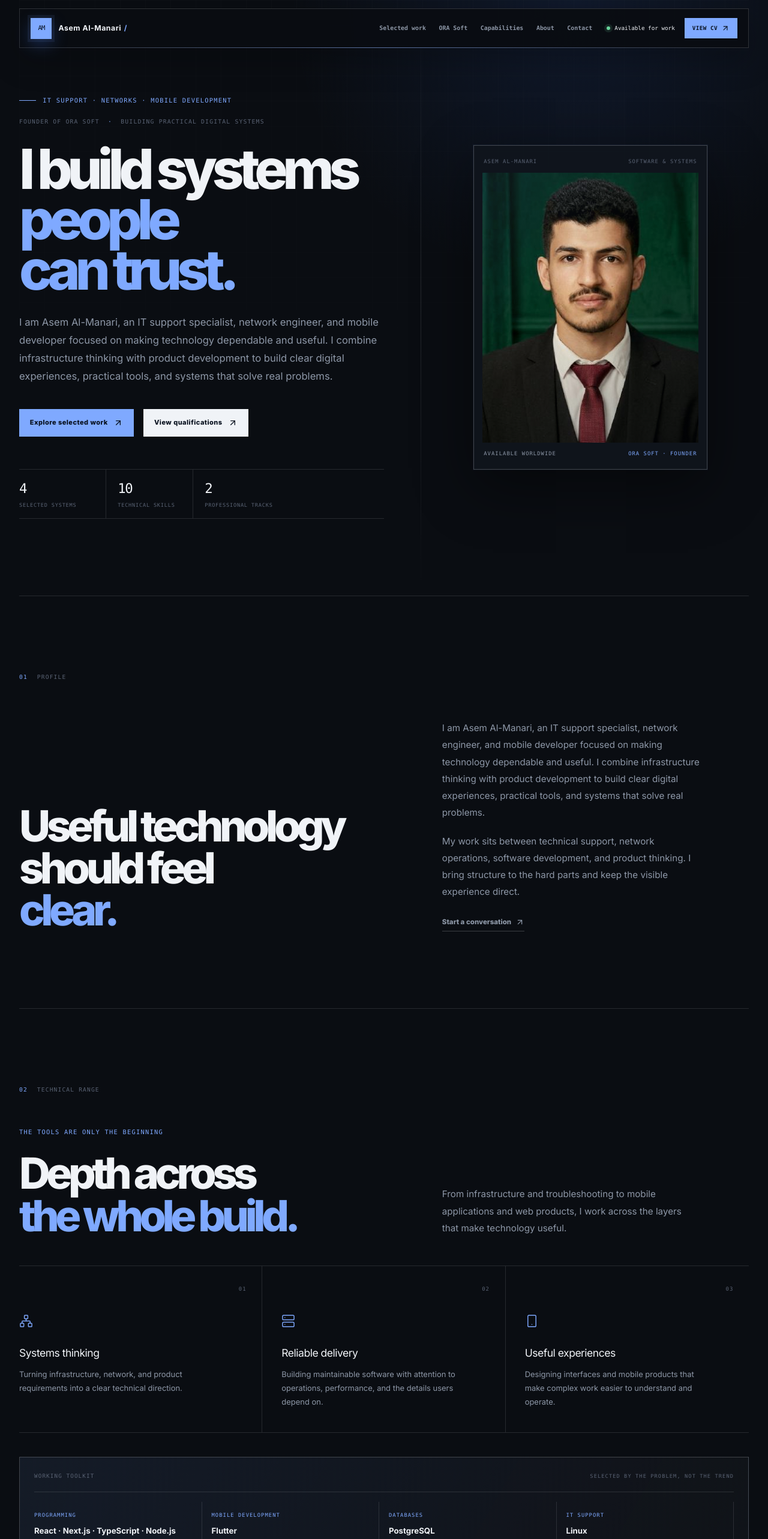
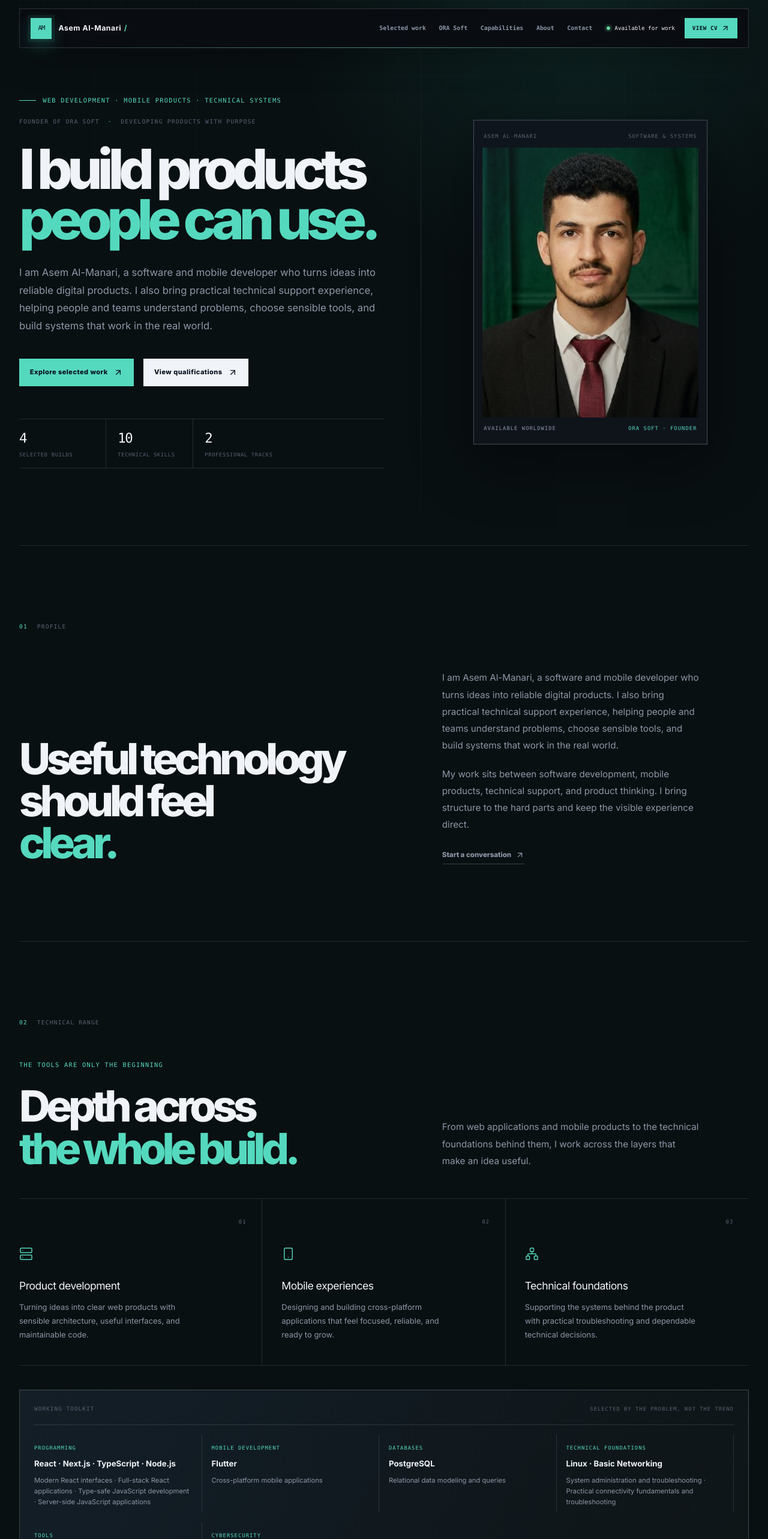
Before and after one commit to bassamdev711/asem-portfolio, a Next.js app: page / in a window 1280 px wide. Shown: the top 2566 px of the page at 60% size. Built offline with nearby package versions, Linux system fonts and the light colour scheme; no server answers.

Commit message:
Shape Asem identity around software and products

```diff
--- a/app/globals.css
+++ b/app/globals.css
@@ -182,20 +182,20 @@
 
 /* Technical editorial portfolio direction */
 .technical-shell {
-  --tech-bg: #0a0d12;
-  --tech-surface: #10151d;
-  --tech-surface-soft: #151b24;
+  --tech-bg: #091012;
+  --tech-surface: #0e1718;
+  --tech-surface-soft: #142021;
   --tech-ink: #f0f3f7;
   --tech-muted: #8d97a7;
   --tech-faint: #596273;
   --tech-line: rgba(235, 240, 247, 0.12);
   --tech-line-strong: rgba(235, 240, 247, 0.22);
-  --tech-blue: #7fa9ff;
-  --tech-cyan: #72d9e7;
+  --tech-blue: #55d9be;
+  --tech-cyan: #8ef0d3;
   position: relative;
   min-height: 100vh;
   overflow: clip;
-  background: radial-gradient(circle at 75% 0%, rgba(64, 124, 255, 0.11), transparent 30rem), var(--tech-bg);
+  background: radial-gradient(circle at 75% 0%, rgba(45, 190, 160, 0.11), transparent 30rem), var(--tech-bg);
   color: var(--tech-ink);
   font-family: var(--font-inter), system-ui, sans-serif;
 }
@@ -204,9 +204,9 @@
 .technical-shell a { color: inherit; text-decoration: none; }
 .technical-frame { position: relative; z-index: 1; width: min(1220px, calc(100% - 64px)); margin: 0 auto; }
 .technical-header { position: fixed; top: 14px; left: 50%; z-index: 40; display: flex; align-items: center; justify-content: space-between; gap: 1.5rem; width: min(1220px, calc(100% - 64px)); height: 66px; padding: 0 1.15rem; border: 1px solid rgba(235, 240, 247, 0.16); background: rgba(10, 13, 18, 0.96); box-shadow: 0 18px 55px rgba(0, 0, 0, 0.24); transform: translateX(-50%); }
-.technical-header::after { content: ""; position: absolute; right: 1rem; bottom: -1px; left: 1rem; height: 1px; background: linear-gradient(90deg, transparent, rgba(127, 169, 255, 0.52), transparent); }
+.technical-header::after { content: ""; position: absolute; right: 1rem; bottom: -1px; left: 1rem; height: 1px; background: linear-gradient(90deg, transparent, rgba(85, 217, 190, 0.52), transparent); }
 .technical-brand { display: inline-flex; align-items: center; flex: 0 0 auto; gap: 0.7rem; color: var(--tech-muted); font-size: 0.77rem; font-weight: 700; letter-spacing: 0.04em; }
-.technical-brand-mark { display: grid; place-items: center; width: 35px; height: 35px; color: #07101f; background: var(--tech-blue); font-family: ui-monospace, SFMono-Regular, Menlo, monospace; font-size: 0.66rem; font-weight: 500; letter-spacing: -0.08em; box-shadow: 0 0 0 5px rgba(127, 169, 255, 0.08), 0 10px 28px rgba(64, 124, 255, 0.28); }
+.technical-brand-mark { display: grid; place-items: center; width: 35px; height: 35px; color: #07101f; background: var(--tech-blue); font-family: ui-monospace, SFMono-Regular, Menlo, monospace; font-size: 0.66rem; font-weight: 500; letter-spacing: -0.08em; box-shadow: 0 0 0 5px rgba(85, 217, 190, 0.08), 0 10px 28px rgba(45, 190, 160, 0.28); }
 .technical-brand-slash { margin-left: 0.3rem; color: var(--tech-blue); }
 .technical-nav { display: flex; align-items: center; gap: 1.35rem; margin-left: auto; color: var(--tech-muted); font-family: ui-monospace, SFMono-Regular, Menlo, monospace; font-size: 0.62rem; font-weight: 700; white-space: nowrap; }
 .technical-nav a, .technical-cv-link, .technical-text-link, .technical-availability, .technical-footer a { transition: color 0.2s ease, opacity 0.2s ease, transform 0.2s ease; }
@@ -215,7 +215,7 @@
 .technical-availability { display: inline-flex; align-items: center; gap: 0.45rem; color: var(--tech-muted); font-family: ui-monospace, SFMono-Regular, Menlo, monospace; font-size: 0.58rem; white-space: nowrap; }
 .technical-status-dot { width: 6px; height: 6px; border-radius: 50%; background: #69d59b; box-shadow: 0 0 0 4px rgba(105, 213, 155, 0.12); }
 .technical-cv-link { display: inline-flex; align-items: center; gap: 0.35rem; min-height: 34px; padding: 0 0.75rem; color: #08111f !important; border: 1px solid var(--tech-blue); background: var(--tech-blue); font-family: ui-monospace, SFMono-Regular, Menlo, monospace; font-size: 0.58rem; font-weight: 700; letter-spacing: 0.05em; text-transform: uppercase; white-space: nowrap; }
-.technical-cv-link:hover { background: #a9c6ff; transform: translateY(-2px); }
+.technical-cv-link:hover { background: #b3ffe8; transform: translateY(-2px); }
 
 .technical-hero { display: grid; grid-template-columns: minmax(0, 1.07fr) minmax(350px, 0.93fr); align-items: center; gap: 5rem; min-height: 820px; padding: 10rem 0 8rem; }
 .technical-hero::before { content: ""; position: absolute; inset: 0; pointer-events: none; background-image: linear-gradient(rgba(255,255,255,0.035) 1px, transparent 1px), linear-gradient(90deg, rgba(255,255,255,0.035) 1px, transparent 1px); background-size: 42px 42px; mask-image: linear-gradient(to bottom, black, transparent 72%); opacity: 0.38; }
@@ -233,7 +233,7 @@
 .technical-button { display: inline-flex; align-items: center; justify-content: center; gap: 0.6rem; min-height: 46px; padding: 0 1.05rem; border: 1px solid transparent; font-size: 0.69rem; font-weight: 800; letter-spacing: 0.04em; transition: transform 0.2s ease, background 0.2s ease, color 0.2s ease; }
 .technical-button:hover { transform: translateY(-2px); }
 .technical-button-primary { color: #08111f !important; background: var(--tech-blue); }
-.technical-button-primary:hover { background: #a9c6ff; }
+.technical-button-primary:hover { background: #b3ffe8; }
 .technical-button-light { color: #08111f !important; background: var(--tech-ink); }
 .technical-button-light:hover { background: var(--tech-blue); }
 .technical-button-outline { color: var(--tech-ink) !important; border-color: var(--tech-line-strong); background: rgba(255,255,255,0.025); }
@@ -348,7 +348,7 @@
 .technical-service-features svg { color: var(--tech-blue); }
 
 .technical-contact-section { padding-bottom: 5rem; }
-.technical-contact-panel { position: relative; overflow: hidden; padding: 1.6rem 2.2rem 2.2rem; border: 1px solid rgba(127,169,255,0.34); background: radial-gradient(circle at 88% 8%, rgba(64,124,255,0.2), transparent 34%), linear-gradient(145deg, #14213a 0%, #0d1524 54%, #0a0f18 100%); box-shadow: 0 28px 90px rgba(0,0,0,0.28), inset 0 1px 0 rgba(255,255,255,0.06); }
+.technical-contact-panel { position: relative; overflow: hidden; padding: 1.6rem 2.2rem 2.2rem; border: 1px solid rgba(85,217,190,0.34); background: radial-gradient(circle at 88% 8%, rgba(45, 190, 160,0.2), transparent 34%), linear-gradient(145deg, #102a29 0%, #0d1d20 54%, #0a1316 100%); box-shadow: 0 28px 90px rgba(0,0,0,0.28), inset 0 1px 0 rgba(255,255,255,0.06); }
 .technical-contact-topline { display: flex; justify-content: space-between; gap: 1rem; padding-bottom: 5rem; color: var(--tech-faint); border-bottom: 1px solid rgba(235,240,247,0.14); font-size: 0.58rem; }
 .technical-contact-content { max-width: 760px; padding: 4.5rem 0 4.5rem; }
 .technical-contact-content h2 { margin-top: 1.5rem; color: var(--tech-ink); font-size: clamp(2.8rem, 5.5vw, 6rem); }
--- a/app/layout.tsx
+++ b/app/layout.tsx
@@ -19,7 +19,7 @@ export const metadata: Metadata = {
     default: "Asem Al-Manari | IT Support, Networks & Mobile Development",
   },
   description:
-    "Full-Stack Developer specializing in modern web technologies. View my projects, skills, and experience.",
+    "Software and mobile developer building reliable digital products, practical tools, and clear technical experiences.",
   icons: {
     icon: "/favicon.ico",
     shortcut: "/favicon-16x16.png",
--- a/components/technical-portfolio.tsx
+++ b/components/technical-portfolio.tsx
@@ -11,9 +11,9 @@ const skillGroups = Array.from(new Set(staticSkills.map((skill) => skill.categor
 }));
 
 const capabilities = [
-  { number: "01", icon: Network, title: "Systems thinking", description: "Turning infrastructure, network, and product requirements into a clear technical direction." },
-  { number: "02", icon: Server, title: "Reliable delivery", description: "Building maintainable software with attention to operations, performance, and the details users depend on." },
-  { number: "03", icon: Smartphone, title: "Useful experiences", description: "Designing interfaces and mobile products that make complex work easier to understand and operate." },
+  { number: "01", icon: Server, title: "Product development", description: "Turning ideas into clear web products with sensible architecture, useful interfaces, and maintainable code." },
+  { number: "02", icon: Smartphone, title: "Mobile experiences", description: "Designing and building cross-platform applications that feel focused, reliable, and ready to grow." },
+  { number: "03", icon: Network, title: "Technical foundations", description: "Supporting the systems behind the product with practical troubleshooting and dependable technical decisions." },
 ] as const;
 
 export function TechnicalPortfolio() {
@@ -43,16 +43,16 @@ export function TechnicalPortfolio() {
       <section id="home" className="technical-hero technical-frame">
         <div className="technical-hero-line" />
         <div className="technical-hero-copy">
-          <p className="technical-eyebrow"><span className="technical-eyebrow-line" /> IT support · networks · mobile development</p>
-          <p className="technical-founder-note">Founder of ORA Soft <span>·</span> building practical digital systems</p>
-          <h1>I build systems<span>people can trust.</span></h1>
+          <p className="technical-eyebrow"><span className="technical-eyebrow-line" /> Web development · mobile products · technical systems</p>
+          <p className="technical-founder-note">Founder of ORA Soft <span>·</span> developing products with purpose</p>
+          <h1>I build products<span>people can use.</span></h1>
           <p className="technical-lead">{staticProfile.about}</p>
           <div className="technical-actions">
             <a href="#projects" className="technical-button technical-button-primary">Explore selected work <ArrowUpRight size={16} /></a>
             <Link href="/cv" className="technical-button technical-button-light">View qualifications <ArrowUpRight size={16} /></Link>
           </div>
           <div className="technical-proof">
-            <div><strong>{staticProjects.length}</strong><span>selected systems</span></div>
+            <div><strong>{staticProjects.length}</strong><span>selected builds</span></div>
             <div><strong>{staticSkills.length}</strong><span>technical skills</span></div>
             <div><strong>{staticExperiences.length}</strong><span>professional tracks</span></div>
           </div>
@@ -72,7 +72,7 @@ export function TechnicalPortfolio() {
           <h2>Useful technology should feel <em>clear.</em></h2>
           <div className="technical-copy">
             <p>{staticProfile.about}</p>
-            <p>My work sits between technical support, network operations, software development, and product thinking. I bring structure to the hard parts and keep the visible experience direct.</p>
+            <p>My work sits between software development, mobile products, technical support, and product thinking. I bring structure to the hard parts and keep the visible experience direct.</p>
             <a href="#contact" className="technical-text-link">Start a conversation <ArrowUpRight size={15} /></a>
           </div>
         </div>
@@ -82,7 +82,7 @@ export function TechnicalPortfolio() {
         <div className="technical-section-kicker"><span>02</span><span>Technical range</span></div>
         <div className="technical-heading-row">
           <div><p className="technical-eyebrow">The tools are only the beginning</p><h2>Depth across<br /><span>the whole build.</span></h2></div>
-          <p className="technical-section-intro">From infrastructure and troubleshooting to mobile applications and web products, I work across the layers that make technology useful.</p>
+          <p className="technical-section-intro">From web applications and mobile products to the technical foundations behind them, I work across the layers that make an idea useful.</p>
         </div>
         <div className="technical-capability-grid">
           {capabilities.map(({ number, icon: Icon, title, description }) => (
@@ -99,7 +99,7 @@ export function TechnicalPortfolio() {
 
       <section id="experience" className="technical-section technical-frame">
         <div className="technical-section-kicker"><span>03</span><span>Experience</span></div>
-        <div className="technical-heading-row technical-heading-border"><div><p className="technical-eyebrow">Work with a practical bias</p><h2>Experience that stays<br /><span>close to the problem.</span></h2></div><p className="technical-section-intro">A record of support, infrastructure, and development work shaped by real operational needs.</p></div>
+        <div className="technical-heading-row technical-heading-border"><div><p className="technical-eyebrow">Work with a practical bias</p><h2>Experience that stays<br /><span>close to the problem.</span></h2></div><p className="technical-section-intro">A record of development and technical support work shaped by real operational needs and useful outcomes.</p></div>
         <div className="technical-timeline">
           {staticExperiences.map((experience) => <article key={experience.id} className="technical-timeline-item"><div className="technical-timeline-date">{experience.start_date ? String(experience.start_date).slice(0, 4) : ""} — {experience.is_current ? "Present" : experience.end_date ? String(experience.end_date).slice(0, 4) : ""}</div><div><h3>{experience.job_title}</h3><p className="technical-timeline-company">{experience.company} · {experience.location}</p><p>{experience.description}</p><p className="technical-timeline-responsibilities">{experience.responsibilities}</p><div className="technical-tags">{experience.technologies.map((technology) => <span key={technology}>{technology}</span>)}</div></div></article>)}
         </div>
@@ -127,12 +127,12 @@ export function TechnicalPortfolio() {
 
       <section id="services" className="technical-section technical-frame">
         <div className="technical-section-kicker"><span>07</span><span>Services</span></div>
-        <div className="technical-heading-row technical-heading-border"><div><p className="technical-eyebrow">How I can help</p><h2>Focused support for<br /><span>useful systems.</span></h2></div><p className="technical-section-intro">Support, networking, mobile development, and technical consultation for teams that care about dependable work.</p></div>
+        <div className="technical-heading-row technical-heading-border"><div><p className="technical-eyebrow">How I can help</p><h2>Focused support for<br /><span>useful systems.</span></h2></div><p className="technical-section-intro">Web development, mobile products, technical support, and practical consultation for people who want dependable work.</p></div>
         <div className="technical-services-grid">{staticServices.map((service, index) => <article key={service.id}><span className="technical-card-number">0{index + 1}</span><h3>{service.title}</h3><p>{service.description}</p><div className="technical-service-features">{service.features.split("\n").map((feature) => <span key={feature}><Check size={14} />{feature}</span>)}</div></article>)}</div>
       </section>
 
       <section id="contact" className="technical-section technical-frame technical-contact-section">
-        <div className="technical-contact-panel"><div className="technical-contact-topline"><span>08 / Contact</span><span>Available for the right challenge</span></div><div className="technical-contact-content"><p className="technical-eyebrow"><span className="technical-eyebrow-line" /> Start a conversation</p><h2>Have a complex idea?<br /><span>Let&apos;s give it shape.</span></h2><p>Whether you need reliable technical support, a stronger foundation, or a practical digital product, I&apos;d be glad to hear what you&apos;re building.</p><a href={`mailto:${staticProfile.email}`} className="technical-button technical-button-light">{staticProfile.email} <ArrowUpRight size={17} /></a></div><div className="technical-contact-links"><a href={staticSocialLinks[0].url} target="_blank" rel="noreferrer"><Github size={17} /> GitHub</a><a href={`mailto:${staticProfile.email}`}><Mail size={17} /> Email</a>{staticProfile.phone && <a href={`tel:${staticProfile.phone}`}><Phone size={17} /> {staticProfile.phone}</a>}<span><MapPin size={17} /> {staticProfile.location}</span></div></div>
+        <div className="technical-contact-panel"><div className="technical-contact-topline"><span>08 / Contact</span><span>Available for the right challenge</span></div><div className="technical-contact-content"><p className="technical-eyebrow"><span className="technical-eyebrow-line" /> Start a conversation</p><h2>Have a complex idea?<br /><span>Let&apos;s give it shape.</span></h2><p>Whether you need a practical digital product, a mobile experience, or technical support that brings clarity to the problem, I&apos;d be glad to hear what you&apos;re building.</p><a href={`mailto:${staticProfile.email}`} className="technical-button technical-button-light">{staticProfile.email} <ArrowUpRight size={17} /></a></div><div className="technical-contact-links"><a href={staticSocialLinks[0].url} target="_blank" rel="noreferrer"><Github size={17} /> GitHub</a><a href={`mailto:${staticProfile.email}`}><Mail size={17} /> Email</a>{staticProfile.phone && <a href={`tel:${staticProfile.phone}`}><Phone size={17} /> {staticProfile.phone}</a>}<span><MapPin size={17} /> {staticProfile.location}</span></div></div>
       </section>
 
       <footer className="technical-footer technical-frame"><span><b>AM</b> © {new Date().getFullYear()} Asem Al-Manari</span><span>Designed, engineered, and shipped with intent.</span><a href="#home">Back to top <ArrowUpRight size={15} /></a></footer>
--- a/lib/seo.ts
+++ b/lib/seo.ts
@@ -53,7 +53,7 @@ export function generatePersonSchema() {
     "@context": "https://schema.org",
     "@type": "Person",
     name: "Asem Al-Manari",
-    jobTitle: "Full-Stack Developer",
+    jobTitle: "Software Developer & Mobile Developer",
     url: siteUrl,
     email: "hello@asem.dev",
     sameAs: [] as string[],
--- a/lib/static-data.ts
+++ b/lib/static-data.ts
@@ -54,10 +54,10 @@ export type StaticProject = {
 export const profile: StaticProfile = {
   id: "asem-profile",
   full_name: "Asem Al-Manari",
-  professional_title: "IT Support Specialist · Network Engineer · Mobile Developer",
-  headline: "Building reliable systems and useful digital products.",
+  professional_title: "Software Developer · Mobile Developer · Technical Support",
+  headline: "Turning ideas into reliable digital products.",
   about:
-    "I am Asem Al-Manari, an IT support specialist, network engineer, and mobile developer focused on making technology dependable and useful. I combine infrastructure thinking with product development to build clear digital experiences, practical tools, and systems that solve real problems.",
+    "I am Asem Al-Manari, a software and mobile developer who turns ideas into reliable digital products. I also bring practical technical support experience, helping people and teams understand problems, choose sensible tools, and build systems that work in the real world.",
   location: "Available worldwide",
   email: "hello@asem.dev",
   phone: "",
@@ -78,28 +78,13 @@ export const skills = [
   { id: "flutter", name: "Flutter", category: "Mobile Development", description: "Cross-platform mobile applications", icon: "Smartphone", proficiency: 75, years_experience: 2 },
   { id: "node", name: "Node.js", category: "Programming", description: "Server-side JavaScript applications", icon: "Server", proficiency: 70, years_experience: 3 },
   { id: "postgresql", name: "PostgreSQL", category: "Databases", description: "Relational data modeling and queries", icon: "Database", proficiency: 70, years_experience: 3 },
-  { id: "linux", name: "Linux", category: "IT Support", description: "System administration and troubleshooting", icon: "Terminal", proficiency: 80, years_experience: 4 },
-  { id: "networking", name: "Networking", category: "Networking", description: "TCP/IP, DNS, DHCP, VPN, and diagnostics", icon: "Network", proficiency: 80, years_experience: 4 },
+  { id: "linux", name: "Linux", category: "Technical Foundations", description: "System administration and troubleshooting", icon: "Terminal", proficiency: 70, years_experience: 3 },
+  { id: "networking", name: "Basic Networking", category: "Technical Foundations", description: "Practical connectivity fundamentals and troubleshooting", icon: "Network", proficiency: 45, years_experience: 1 },
   { id: "git", name: "Git", category: "Tools", description: "Version control and collaborative workflows", icon: "GitBranch", proficiency: 85, years_experience: 4 },
   { id: "cybersecurity", name: "Cybersecurity", category: "Cybersecurity", description: "Security-minded infrastructure practices", icon: "Shield", proficiency: 60, years_experience: 2 },
 ];
 
 export const experiences = [
-  {
-    id: "experience-it-support",
-    job_title: "IT Support Specialist",
-    company: "Technology Operations",
-    location: "Remote",
-    employment_type: "Full-time",
-    start_date: "2022-01-01",
-    end_date: null,
-    is_current: true,
-    description: "Providing technical support, troubleshooting, and infrastructure maintenance for dependable day-to-day operations.",
-    responsibilities: "System support · Network troubleshooting · User assistance · Preventive maintenance",
-    technologies: ["Windows Server", "Networking", "Linux", "Active Directory"],
-    company_logo: "",
-    company_website: "",
-  },
   {
     id: "experience-mobile",
     job_title: "Freelance Mobile Developer",
@@ -112,6 +97,21 @@ export const experiences = [
     description: "Designing and developing cross-platform mobile applications with a focus on clear interfaces, maintainable code, and useful integrations.",
     responsibilities: "Mobile UI · API integration · Local persistence · Release preparation",
     technologies: ["Flutter", "Dart", "Firebase", "REST APIs"],
+    company_logo: "",
+    company_website: "",
+  },
+  {
+    id: "experience-it",
+    job_title: "IT Support Specialist",
+    company: "Technology Operations",
+    location: "Remote",
+    employment_type: "Full-time",
+    start_date: "2022-01-01",
+    end_date: null,
+    is_current: true,
+    description: "Providing technical support, troubleshooting, and infrastructure maintenance for dependable day-to-day operations.",
+    responsibilities: "System support · Technical troubleshooting · User assistance · Preventive maintenance",
+    technologies: ["Windows Server", "Troubleshooting", "Linux", "Active Directory"],
     company_logo: "",
     company_website: "",
   },
@@ -291,10 +291,10 @@ export const projects: StaticProject[] = [
 ];
 
 export const services = [
+  { id: "service-mobile", title: "Mobile App Development", icon: "Smartphone", short_description: "Cross-platform applications with Flutter", description: "Mobile products built with a practical focus on useful experiences, maintainable code, and integration readiness.", features: "UI implementation\nAPI integration\nLocal persistence\nRelease preparation" },
   { id: "service-it", title: "IT Support", icon: "Headphones", short_description: "Professional technical support and troubleshooting", description: "Practical support for hardware, software, operating systems, and everyday technical issues.", features: "Remote support\nSystem maintenance\nUser assistance\nTroubleshooting" },
-  { id: "service-network", title: "Network Engineering", icon: "Network", short_description: "Network design, configuration, and optimization", description: "Reliable network foundations designed for performance, security, and maintainability.", features: "Network design\nVPN setup\nFirewall configuration\nPerformance optimization" },
-  { id: "service-mobile", title: "Mobile App Development", icon: "Smartphone", short_description: "Cross-platform applications with Flutter", description: "Mobile products built with a practical focus on useful experiences, maintainable code, and integration readiness.", features: "UI implementation\nAPI integration\nLocal persistence\nRelease preparation" },
-  { id: "service-consulting", title: "Technical Consultation", icon: "MessageSquare", short_description: "Clear technology decisions for real requirements", description: "A second pair of eyes for product direction, infrastructure planning, security, and digital transformation.", features: "Technology assessment\nInfrastructure planning\nSecurity review\nDigital transformation" },
+  { id: "service-consulting", title: "Technical Consultation", icon: "MessageSquare", short_description: "Clear technology decisions for real requirements", description: "A second pair of eyes for product direction, software planning, security, and digital transformation.", features: "Technology assessment\nProduct direction\nSecurity review\nDigital transformation" },
+  { id: "service-network", title: "Network Support", icon: "Network", short_description: "Basic connectivity support and troubleshooting", description: "Practical help with connectivity, diagnostics, and everyday network issues as a supporting technical service.", features: "Connectivity checks\nBasic diagnostics\nDevice setup\nIssue isolation" },
 ];
 
 export const staticProfile = profile;
```
